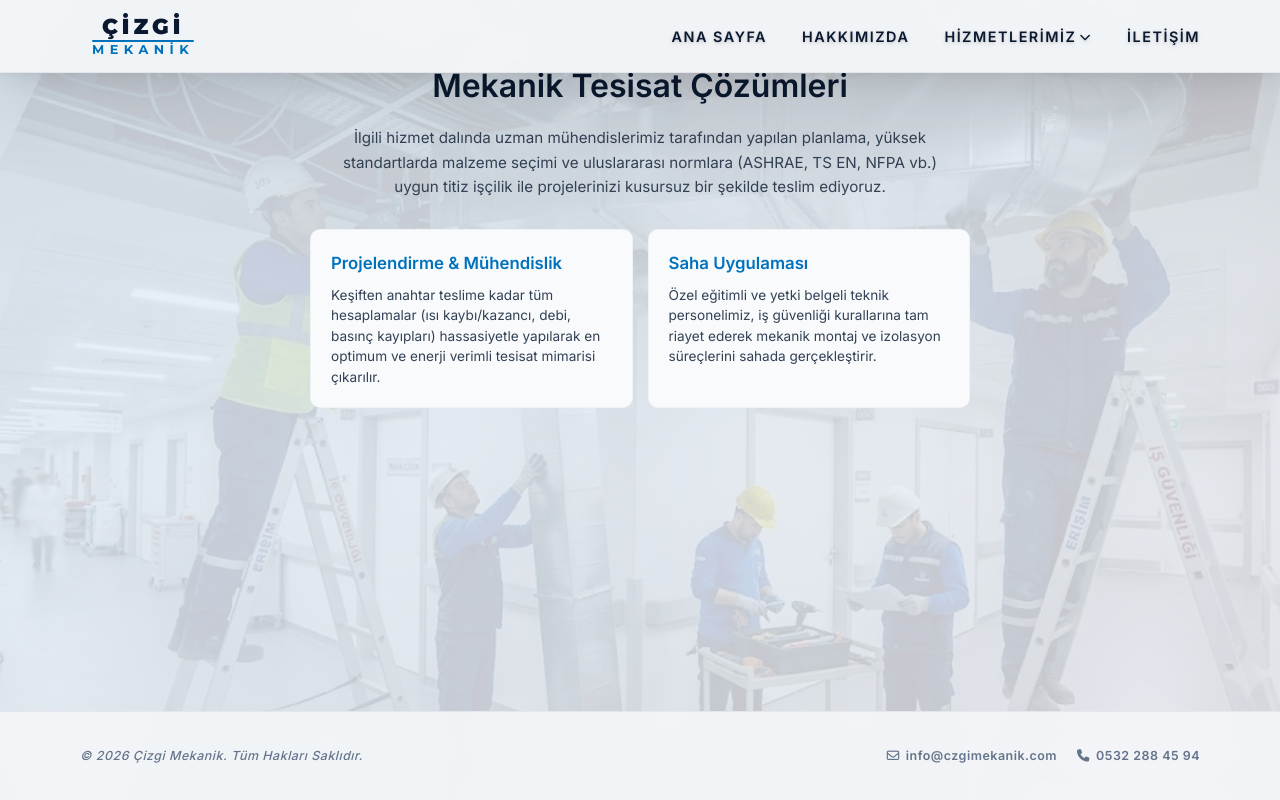
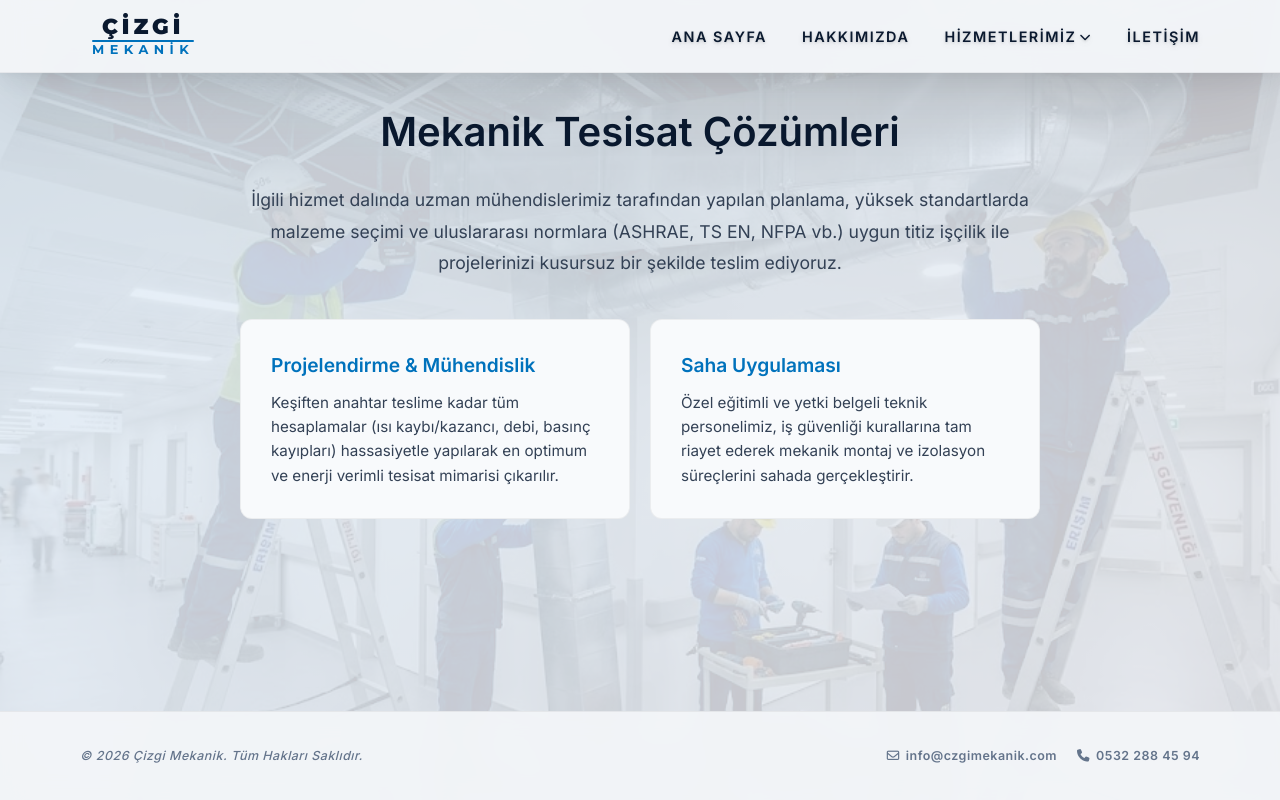
Before and after one commit to Erkan54/cizgi-mekanik, a plain HTML site: page hizmet.html in a window 1280 px wide. Drawn offline with Linux system fonts and the light colour scheme.

Commit message:
Fix desktop service layout, keep mobile shrunken

```diff
--- a/hizmet.html
+++ b/hizmet.html
@@ -90,20 +90,39 @@
     </a>
   </div>
 
-  <main style="padding: 60px 20px; max-width: 700px; margin: 0 auto; text-align: center;">
-    <h1 id="hizmet-title" style="font-family: var(--font-sans); font-weight: 800; font-size: 2rem; color: var(--text-dark); margin-bottom: 15px;">Mekanik Tesisat Çözümleri</h1>
-    <p id="hizmet-desc" style="font-size: 0.95rem; color: var(--text-medium); line-height: 1.6; margin-bottom: 30px; padding: 0 10px;">
+  <style>
+    .hizmet-main { padding: 100px 0; max-width: 800px; margin: 0 auto; text-align: center; }
+    .hizmet-title-text { font-family: var(--font-sans); font-weight: 900; font-size: 2.5rem; color: var(--text-dark); margin-bottom: 20px; }
+    .hizmet-desc-text { font-size: 1.1rem; color: var(--text-medium); line-height: 1.8; margin-bottom: 40px; }
+    .hizmet-grid { display: grid; grid-template-columns: 1fr 1fr; gap: 20px; text-align: left; }
+    .hizmet-card { background: #f8fafc; padding: 30px; border-radius: 12px; border: 1px solid rgba(0,0,0,0.05); }
+    .hizmet-card h3 { font-size: 1.2rem; color: var(--brand-blue); margin-bottom: 10px; }
+    .hizmet-card p { font-size: 0.95rem; color: var(--text-medium); }
+
+    @media (max-width: 992px) {
+      .hizmet-main { padding: 60px 20px; max-width: 700px; }
+      .hizmet-title-text { font-weight: 800; font-size: 2rem; margin-bottom: 15px; }
+      .hizmet-desc-text { font-size: 0.95rem; line-height: 1.6; margin-bottom: 30px; padding: 0 10px; }
+      .hizmet-grid { grid-template-columns: 1fr; gap: 15px; }
+      .hizmet-card { padding: 20px; border-radius: 10px; }
+      .hizmet-card h3 { font-size: 1.05rem; margin-bottom: 8px; }
+      .hizmet-card p { font-size: 0.85rem; line-height: 1.5; }
+    }
+  </style>
+  <main class="hizmet-main">
+    <h1 id="hizmet-title" class="hizmet-title-text">Mekanik Tesisat Çözümleri</h1>
+    <p id="hizmet-desc" class="hizmet-desc-text">
       İlgili hizmet dalında uzman mühendislerimiz tarafından yapılan planlama, yüksek standartlarda malzeme seçimi ve uluslararası normlara (ASHRAE, TS EN, NFPA vb.) uygun titiz işçilik ile projelerinizi kusursuz bir şekilde teslim ediyoruz.
     </p>
 
-    <div style="display: grid; grid-template-columns: repeat(auto-fit, minmax(250px, 1fr)); gap: 15px; text-align: left;">
-      <div style="background: #f8fafc; padding: 20px; border-radius: 10px; border: 1px solid rgba(0,0,0,0.03);">
-        <h3 style="font-size: 1.05rem; color: var(--brand-blue); margin-bottom: 8px;">Projelendirme & Mühendislik</h3>
-        <p style="font-size: 0.85rem; color: var(--text-medium); line-height: 1.5;">Keşiften anahtar teslime kadar tüm hesaplamalar (ısı kaybı/kazancı, debi, basınç kayıpları) hassasiyetle yapılarak en optimum ve enerji verimli tesisat mimarisi çıkarılır.</p>
+    <div class="hizmet-grid">
+      <div class="hizmet-card">
+        <h3>Projelendirme & Mühendislik</h3>
+        <p>Keşiften anahtar teslime kadar tüm hesaplamalar (ısı kaybı/kazancı, debi, basınç kayıpları) hassasiyetle yapılarak en optimum ve enerji verimli tesisat mimarisi çıkarılır.</p>
       </div>
-      <div style="background: #f8fafc; padding: 20px; border-radius: 10px; border: 1px solid rgba(0,0,0,0.03);">
-        <h3 style="font-size: 1.05rem; color: var(--brand-blue); margin-bottom: 8px;">Saha Uygulaması</h3>
-        <p style="font-size: 0.85rem; color: var(--text-medium); line-height: 1.5;">Özel eğitimli ve yetki belgeli teknik personelimiz, iş güvenliği kurallarına tam riayet ederek mekanik montaj ve izolasyon süreçlerini sahada gerçekleştirir.</p>
+      <div class="hizmet-card">
+        <h3>Saha Uygulaması</h3>
+        <p>Özel eğitimli ve yetki belgeli teknik personelimiz, iş güvenliği kurallarına tam riayet ederek mekanik montaj ve izolasyon süreçlerini sahada gerçekleştirir.</p>
       </div>
     </div>
   </main>
```
